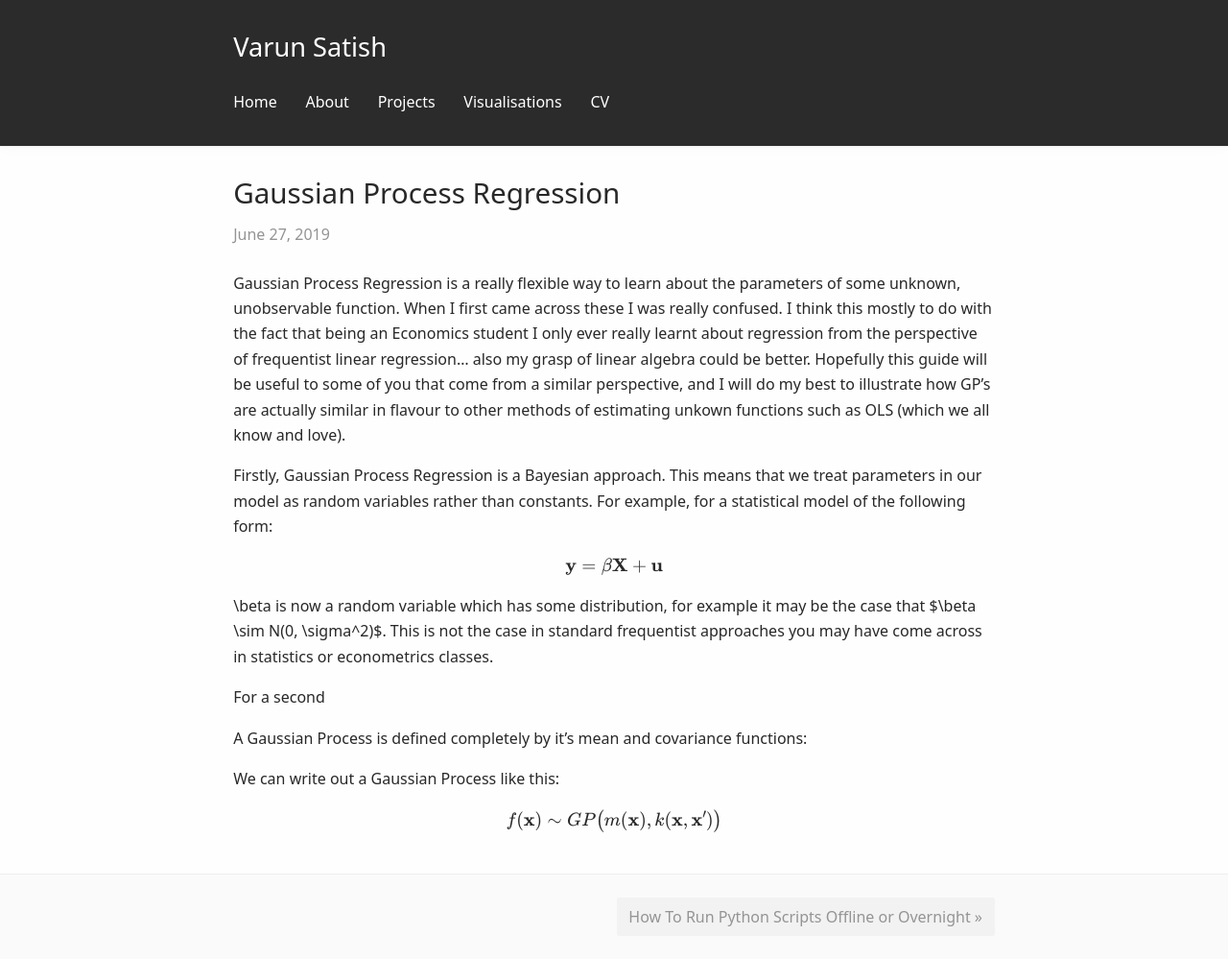
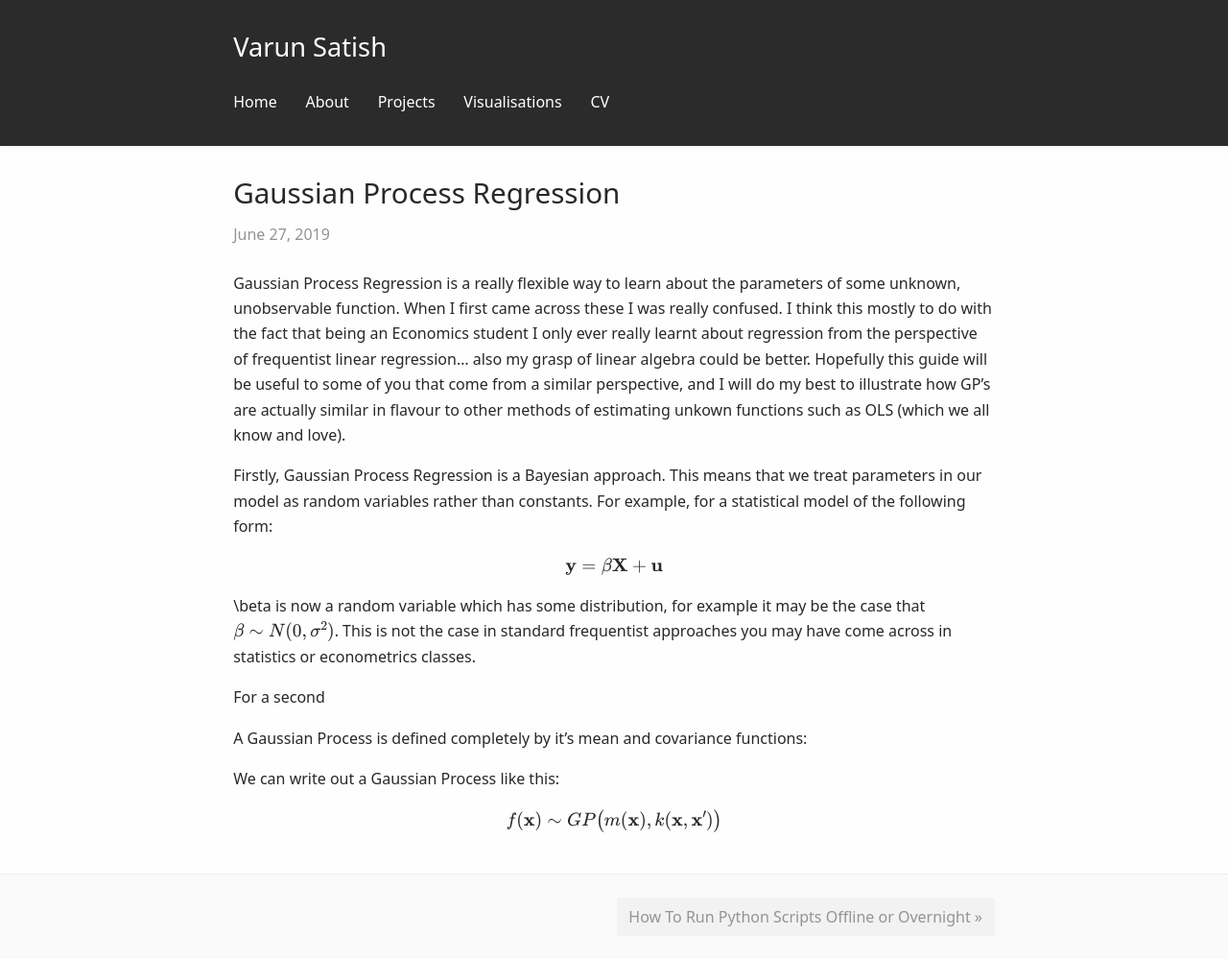
Before and after one commit to varunsatish/varunsatish.github.io, a Jekyll site: the page built from _posts/2019-06-27-GP_reg.md, in a window 1280 px wide. Shown: the whole page at 96% size. Built offline with Jekyll 4.4.1, drawn with Linux system fonts in a browser that asks for light colours; our own code applies the rules of GitHub Pages for plain Markdown files; formulas are drawn with MathJax 3.

Commit message:
fixed math

```diff
--- a/_posts/2019-06-27-GP_reg.md
+++ b/_posts/2019-06-27-GP_reg.md
@@ -12,7 +12,7 @@ Firstly, Gaussian Process Regression is a **Bayesian** approach. This means that
 
 $$\mathbf{y} = \beta \mathbf{X} + \mathbf{u}$$
 
-\beta is now a random variable which has some distribution, for example it may be the case that $\beta \sim N(0, \sigma^2)$. This is **not** the case in standard frequentist approaches you may have come across in statistics or econometrics classes.
+\beta is now a random variable which has some distribution, for example it may be the case that \\(\beta \sim N(0, \sigma^2)\\). This is **not** the case in standard frequentist approaches you may have come across in statistics or econometrics classes.
 
 For a second
 
```
